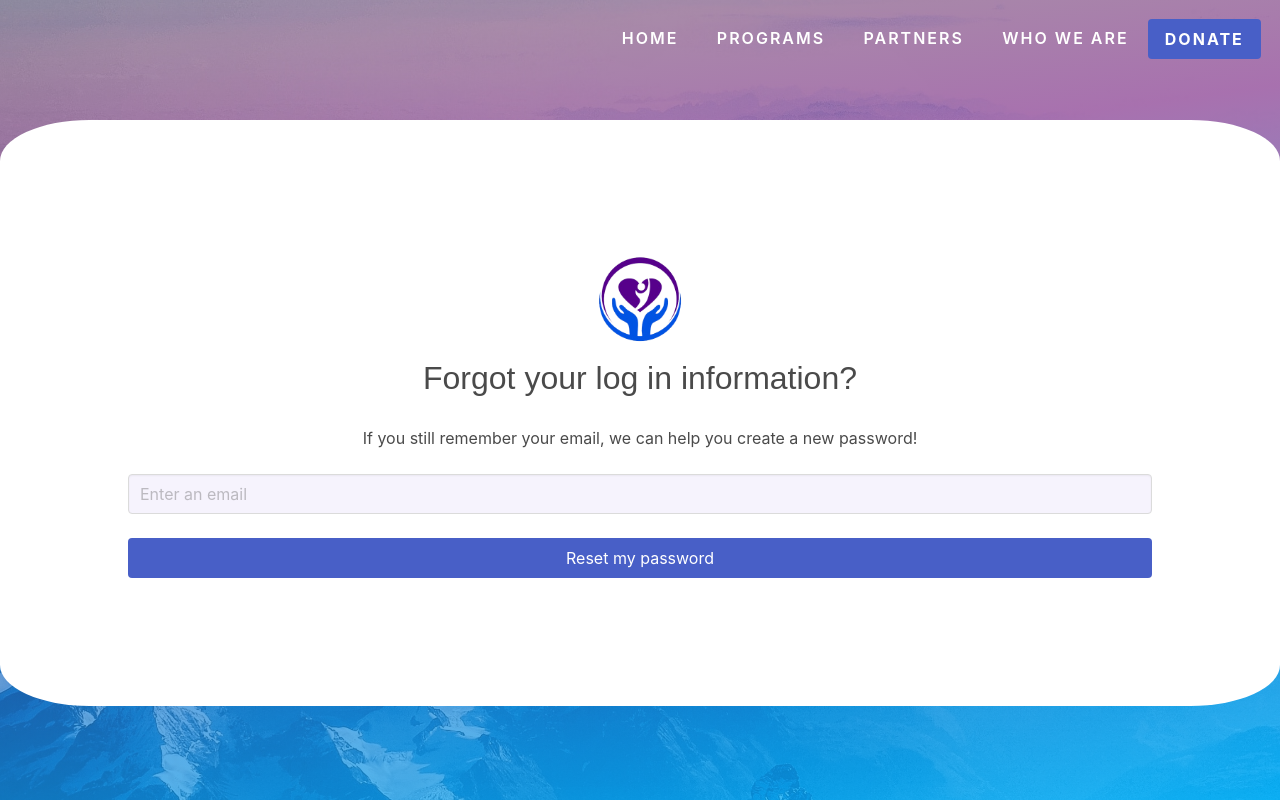
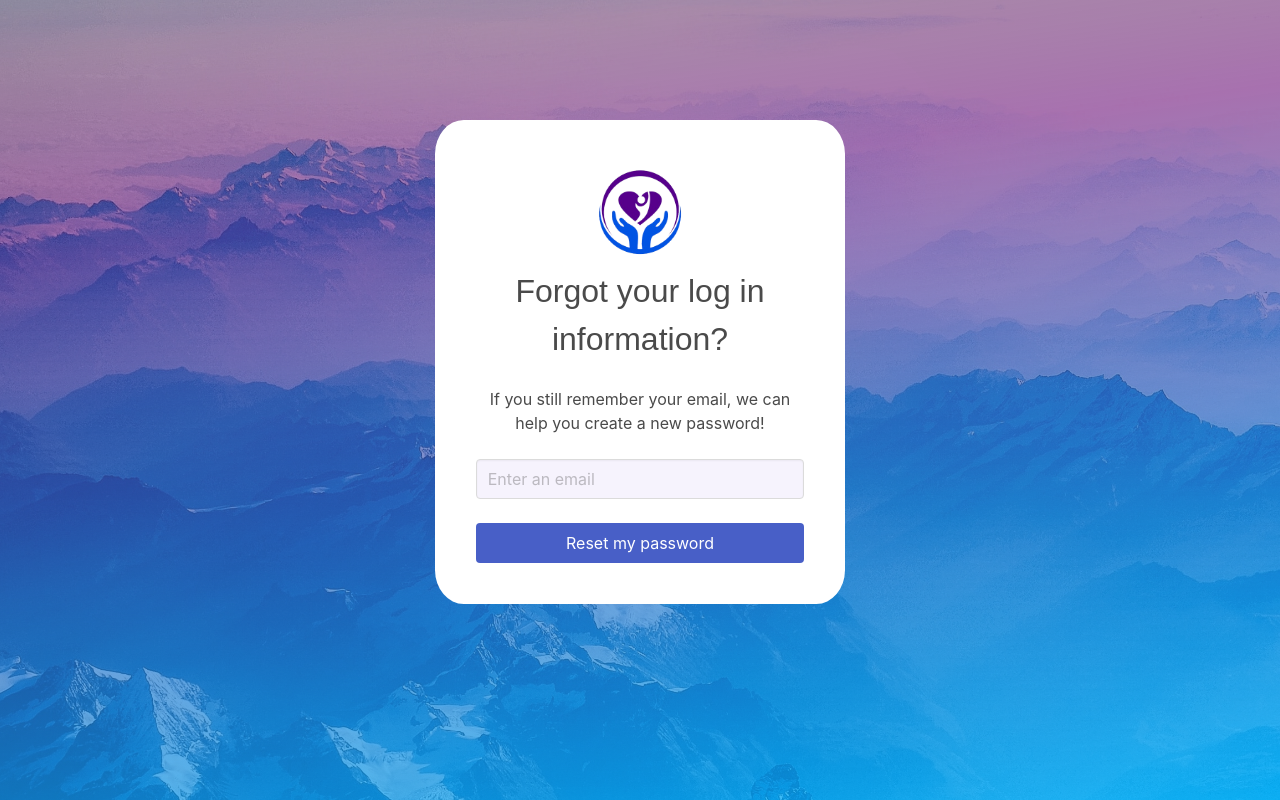
Before and after one commit to victoriavu75/myphilanthropies-volunteertracker, a plain HTML site: page frontend/forgot-info.html in a window 1280 px wide. Drawn offline with nearby package versions, Linux system fonts and the light colour scheme.

Commit message:
Updated forgot-info
you know how it be

```diff
--- a/frontend/forgot-info.html
+++ b/frontend/forgot-info.html
@@ -9,19 +9,9 @@
 </head>
 
 <body>
-    <nav>
-        <ul>
-            <li><a href="https://myphilanthropies.com/" target="_blank">HOME</a></li>
-            <li><a href="https://myphilanthropies.com/programs/" target="_blank">PROGRAMS</a></li>
-            <li><a href="https://myphilanthropies.com/partners/" target="_blank">PARTNERS</a></li>
-            <li><a href="https://myphilanthropies.com/who-we-are/" target="_blank">WHO WE ARE</a></li>
-        </ul>
-        <div class="field">
-                <div class="control">
-                    <a href="https://myphilanthropies.com/donate/" target="_blank" class="button is-link is-fullwidth is-size-6"><b>DONATE</b></a>
-                </div>
-        </div>
-    </nav>
+    <div class="columns is-mobile is-centered">
+        <div class="column is-4-desktop is-3-tablet is-2-mobile"></div>
+        <div class="column is-4-desktop is-6-tablet is-8-mobile">
             <div id="page">
                 <div id="form-container">
                     <img src="images/My-Philanthropies-Logo-3.1-Square.png" style="max-height: 100px;">
@@ -41,4 +31,7 @@
                     </div>
                 </div>
             </div>
+        </div>
+        <div class="column is-4-desktop is-3-tablet is-2-mobile"></div>
+    </div>
 </body>
```
Also changed, not shown: frontend/personal-details.html (+3 -3 lines), 1 other file. Lines whose indentation alone changed are shown as unchanged.
